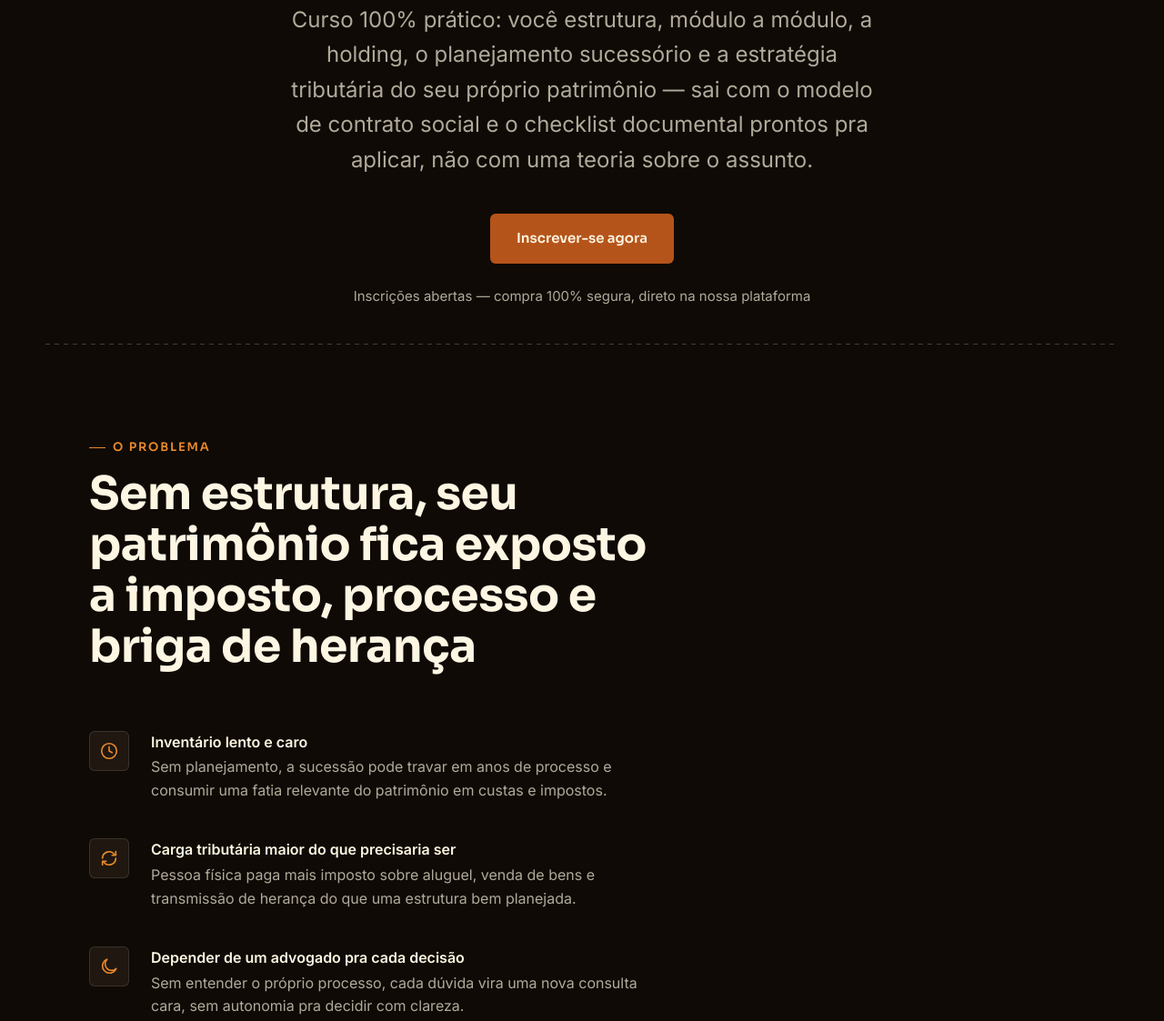
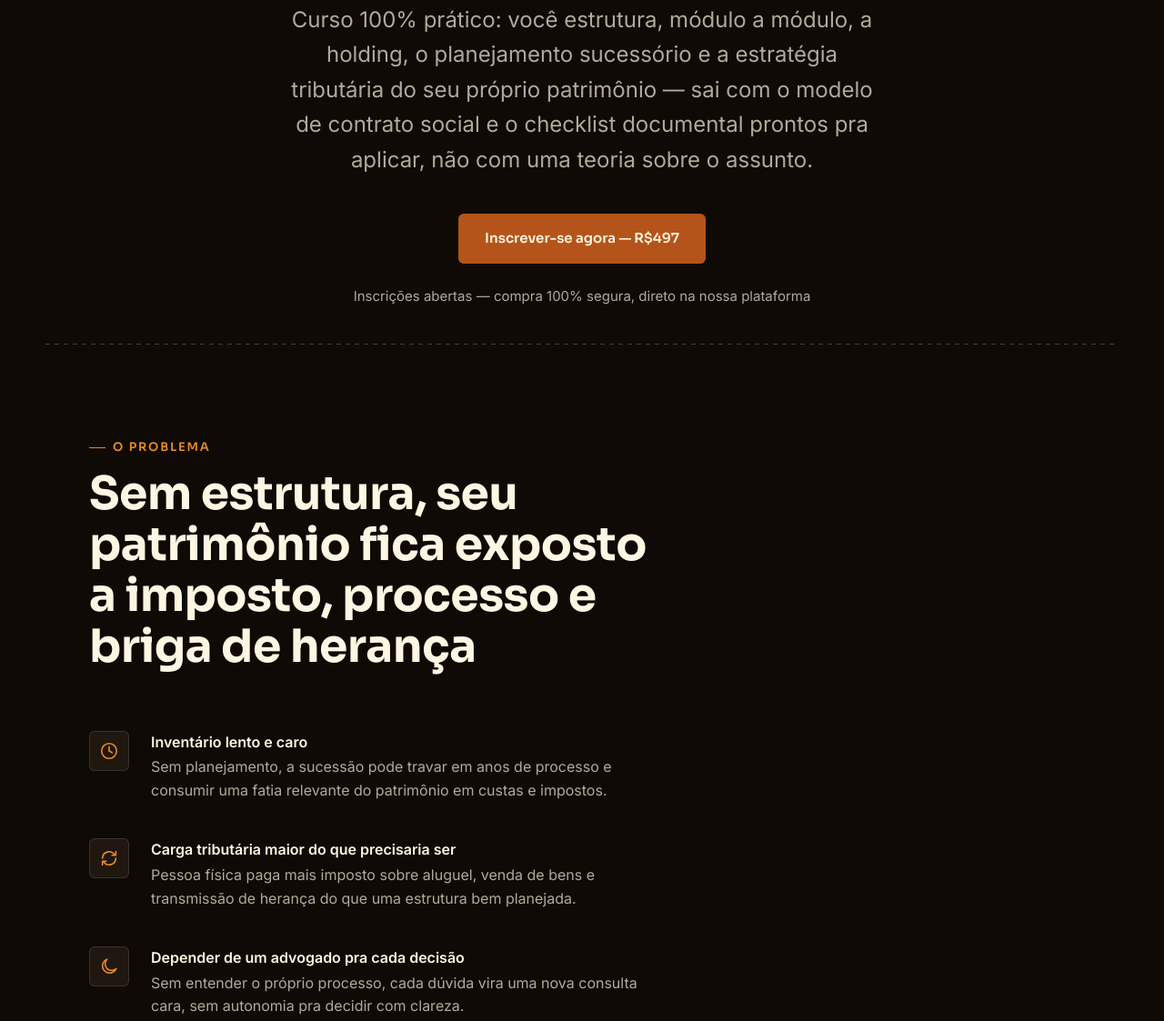
Before and after one commit to criativamenteacademy/criativamente-site, a plain HTML site: page patrimonio-protegido.html in a window 1280 px wide. Shown: the part 710-1833 px from the top of the page at 91% size. Drawn offline with Linux system fonts and the light colour scheme.

Commit message:
Adiciona preco ao lado do CTA Inscrever-se em patrimonio-protegido.html

```diff
--- a/patrimonio-protegido.html
+++ b/patrimonio-protegido.html
@@ -65,7 +65,7 @@
         <p class="lede">Curso 100% prático: você estrutura, módulo a módulo, a holding, o planejamento sucessório e a estratégia tributária do seu próprio patrimônio — sai com o modelo de contrato social e o checklist documental prontos pra aplicar, não com uma teoria sobre o assunto.</p>
 
         <div class="hero-actions">
-          <a href="checkout.html?curso=patrimonio-protegido" class="btn btn-primary">Inscrever-se agora</a>
+          <a href="checkout.html?curso=patrimonio-protegido" class="btn btn-primary">Inscrever-se agora — R$497</a>
         </div>
         <p class="price-tag">Inscrições abertas — compra 100% segura, direto na nossa plataforma</p>
       </div>
@@ -188,7 +188,7 @@
               Compra 100% segura, direto na nossa plataforma
             </li>
           </ul>
-          <a href="checkout.html?curso=patrimonio-protegido" class="btn btn-primary">Inscrever-se agora</a>
+          <a href="checkout.html?curso=patrimonio-protegido" class="btn btn-primary">Inscrever-se agora — R$497</a>
           <p class="form-note">Pagamento processado com segurança pela nossa plataforma.</p>
         </div>
       </div>
@@ -268,7 +268,7 @@
           <h2>Pronto pra proteger o que você já construiu?</h2>
           <p class="lede">Comece hoje e termine com uma estrutura de proteção patrimonial pronta — não com mais uma dúvida guardada pra depois.</p>
           <div class="hero-actions">
-            <a href="checkout.html?curso=patrimonio-protegido" class="btn btn-primary">Inscrever-se agora</a>
+            <a href="checkout.html?curso=patrimonio-protegido" class="btn btn-primary">Inscrever-se agora — R$497</a>
             <a href="contato.html" class="btn btn-ghost">Tirar uma dúvida antes</a>
           </div>
         </div>
```
